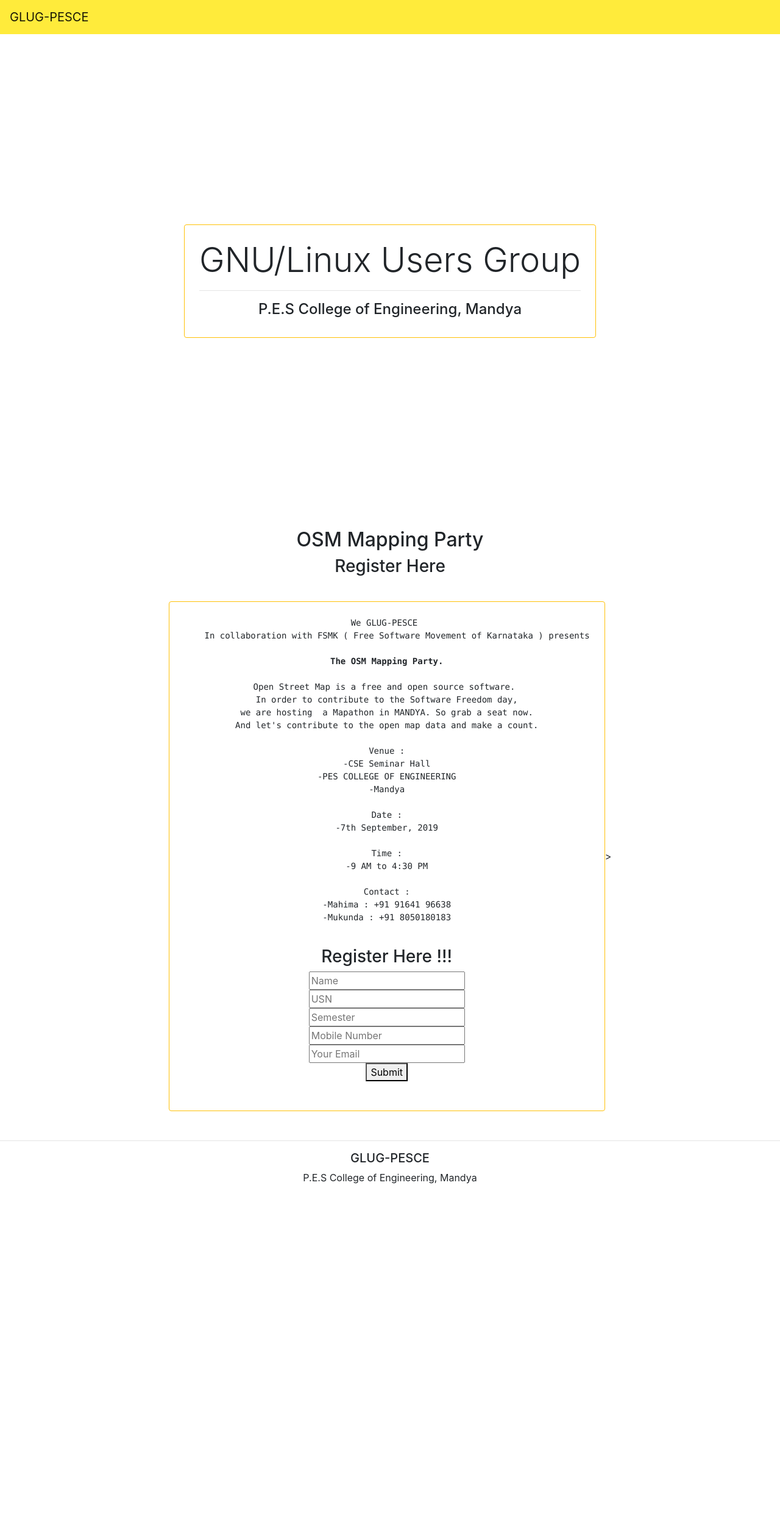
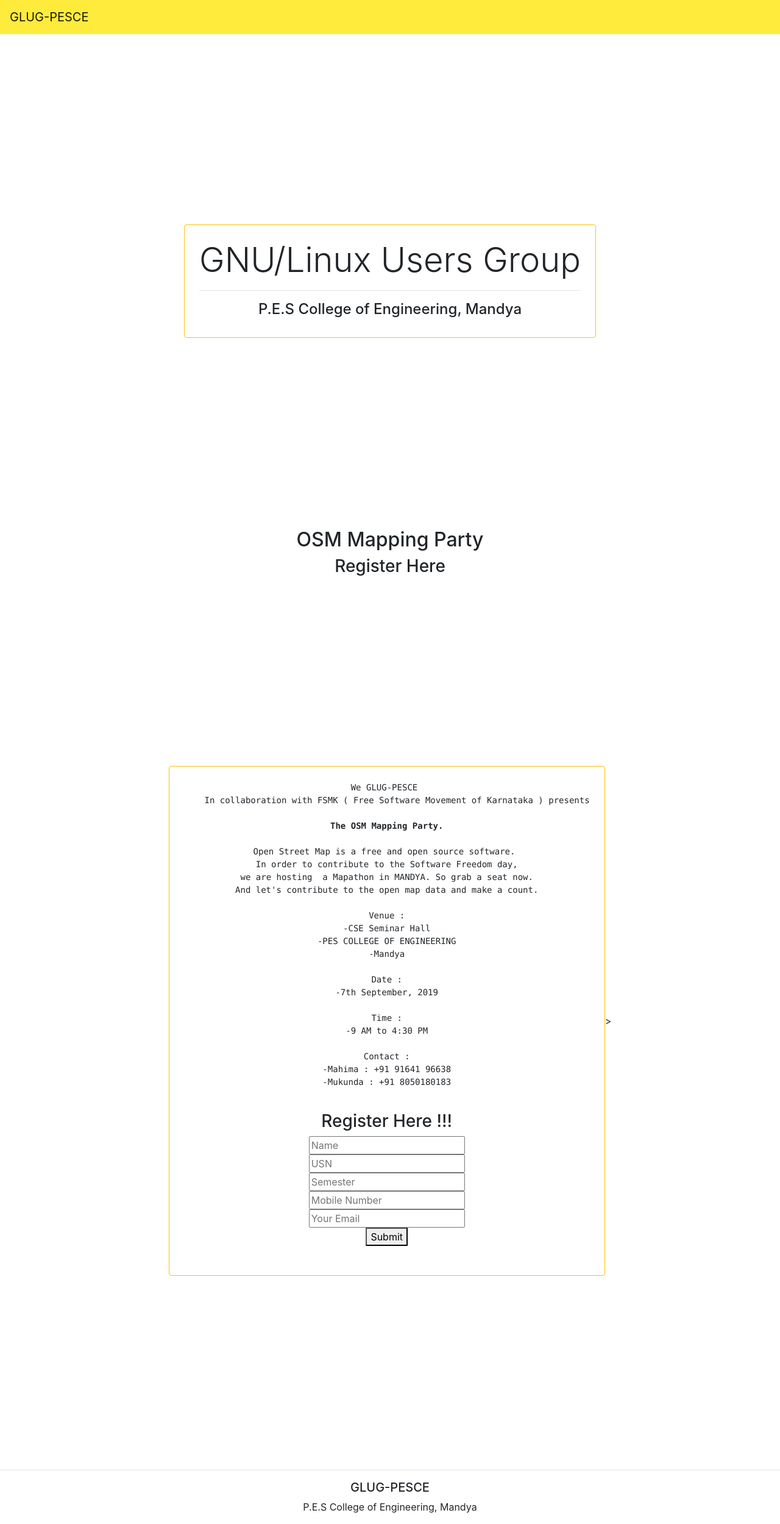
Before and after one commit to blackzphoenix/GLUG-PESCE, a Jekyll site: the page built from index.html, in a window 1280 px wide. Shown: the whole page at 61% size. Built offline with Jekyll 4.4.1, drawn with Linux system fonts in a browser that asks for light colours; nearby versions of some CDN libraries; before the commit the page ends 1959 px from its top, so only the background shows below that.

Commit message:
Update osm.html

```diff
--- a/_includes/osm.html
+++ b/_includes/osm.html
@@ -1,5 +1,5 @@
 
-<div class="row align-items-center justify-content-center" style="height:100vh;">
+<div class="row align-items-center justify-content-center" style="height:160vh;">
   <div class="border border-warning rounded p-4">
 <div class="list-group mb-4">
     <center><pre>We GLUG-PESCE
```
